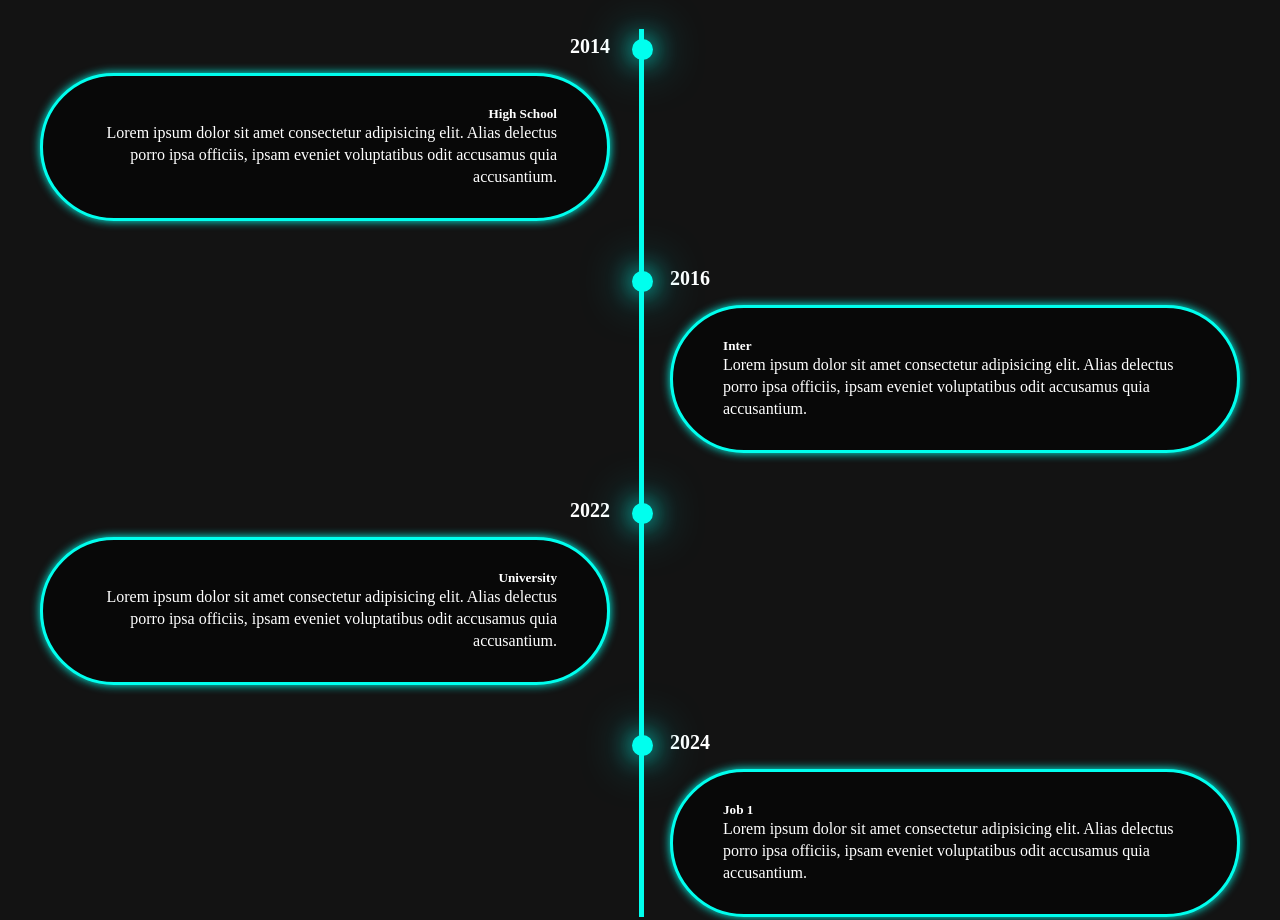
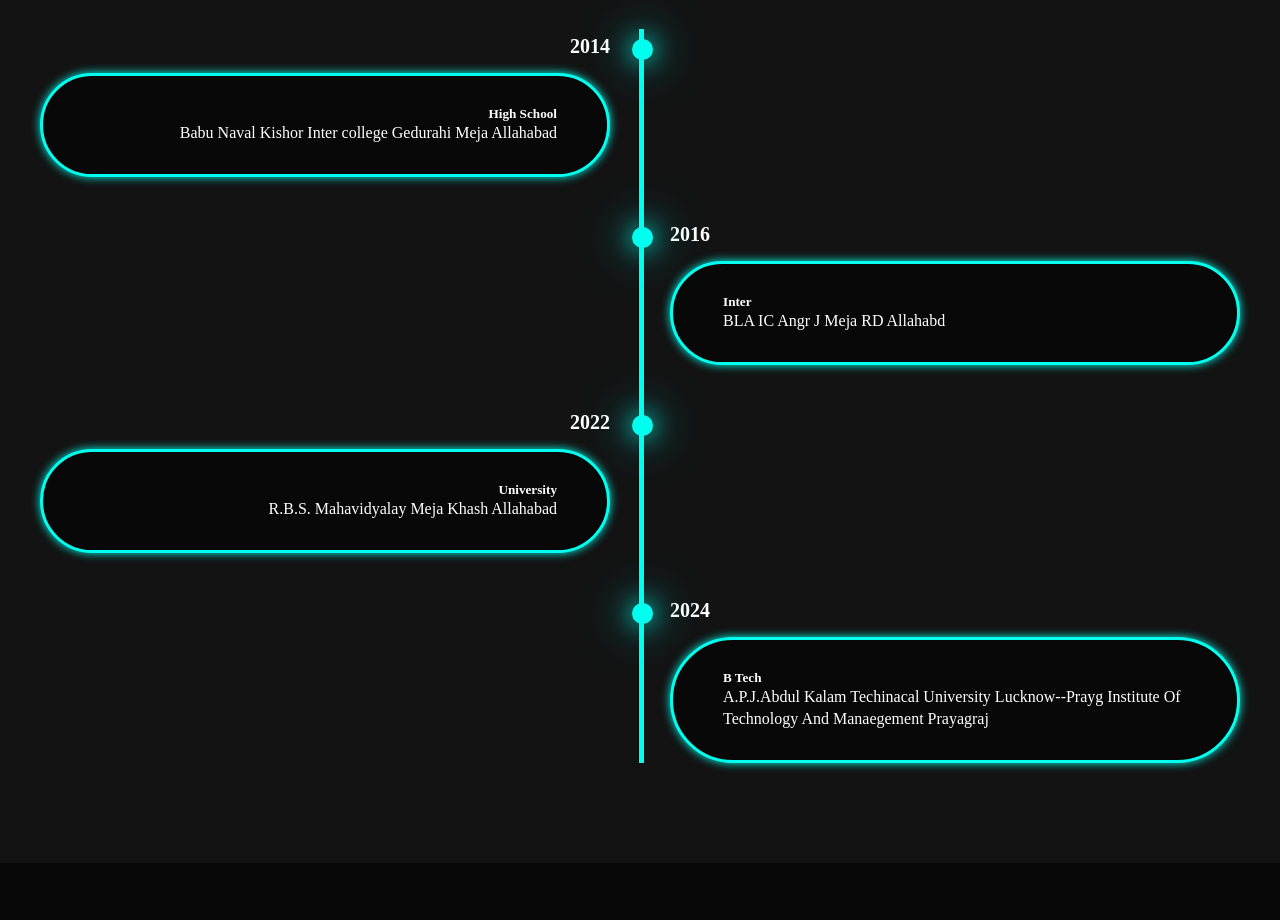
Before and after one commit to amit1998m/myportfolio, a plain HTML site: page index.html in a window 1280 px wide. Shown: the part 1040-1960 px from the top of the page. Drawn offline with nearby package versions, Linux system fonts and the light colour scheme.

Commit message:
Update index.html

```diff
--- a/index.html
+++ b/index.html
@@ -58,7 +58,7 @@
                     <div class="timeline-date">2014 </div>
                     <div class="timeline-content">
                         <h1>High School</h1>
-                        <p>Lorem ipsum dolor sit amet consectetur adipisicing elit. Alias delectus porro ipsa officiis, ipsam eveniet voluptatibus odit accusamus quia accusantium.</p>
+                        <p>Babu Naval Kishor Inter college Gedurahi Meja Allahabad</p>
                     </div>
 
               </div>
@@ -68,7 +68,7 @@
                     <div class="timeline-date">2016</div>
                     <div class="timeline-content">
                         <h1>Inter</h1>
-                        <p>Lorem ipsum dolor sit amet consectetur adipisicing elit. Alias delectus porro ipsa officiis, ipsam eveniet voluptatibus odit accusamus quia accusantium.</p>
+                        <p>BLA IC Angr J Meja RD Allahabd</p>
                     </div>
 
               </div>
@@ -78,7 +78,7 @@
                     <div class="timeline-date">2022</div>
                     <div class="timeline-content">
                         <h1>University</h1>
-                        <p>Lorem ipsum dolor sit amet consectetur adipisicing elit. Alias delectus porro ipsa officiis, ipsam eveniet voluptatibus odit accusamus quia accusantium.</p>
+                        <p>R.B.S. Mahavidyalay Meja Khash Allahabad</p>
                     </div>
 
               </div>
@@ -87,8 +87,8 @@
                 <div class="timeline-dot"> </div>
                     <div class="timeline-date">2024</div>
                     <div class="timeline-content">
-                        <h1>Job 1</h1>
-                        <p>Lorem ipsum dolor sit amet consectetur adipisicing elit. Alias delectus porro ipsa officiis, ipsam eveniet voluptatibus odit accusamus quia accusantium.</p>
+                        <h1>B Tech</h1>
+                        <p>A.P.J.Abdul Kalam Techinacal University Lucknow--Prayg Institute Of Technology And Manaegement Prayagraj </p>
                     </div>
 
               </div>
@@ -228,4 +228,5 @@
         </p>
      </footer>
 </body>
+
 </html>
```
